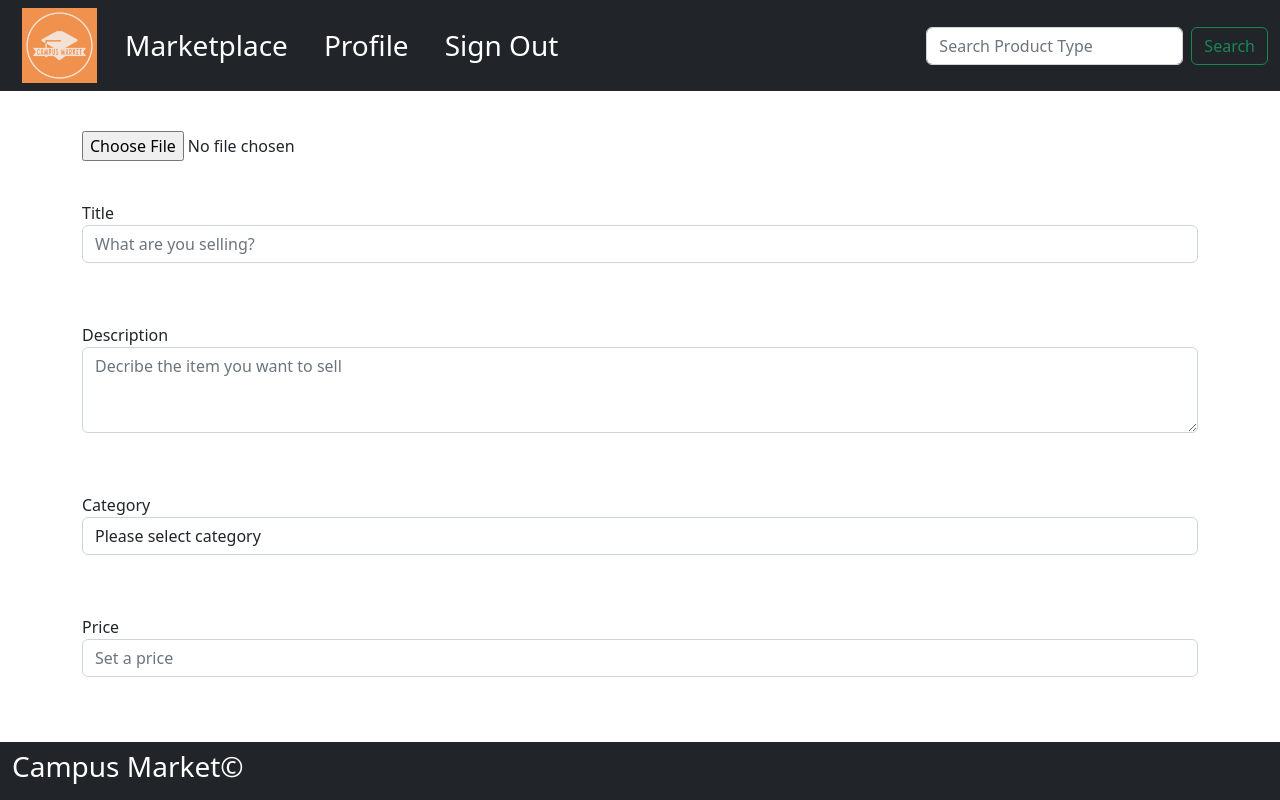
After one commit to njohns91/3155_final_project, a Flask app: template templates/create_listing.html in a window 1280 px wide. The commit adds this page. Run offline with Flask 2, Linux system fonts and the light colour scheme; the template is opened without the code that fills it, so the values that code supplies are empty.

Commit message:
Added listing pages

```diff
--- a/static/css/styles.css
+++ b/static/css/styles.css
@@ -4,3 +4,15 @@
     margin-left: 10px;
     margin-top: 8px;
 }
+
+form[name="create_form"] {
+    margin-top: 20px;
+    padding-top: 20px;
+}
+
+.form-group{
+    margin-top: 20px;
+    padding-top: 20px;
+    margin-bottom: 20px;
+    padding-bottom: 20px;
+}
--- /dev/null
+++ b/templates/create_listing.html
@@ -0,0 +1,36 @@
+{% extends '_layout.html' %}
+{% block body %}
+
+<form name="create_form" action="/movies" method="post"></form>
+            <div class="file-upload-wrapper">
+                <input type="file" id="input-file-now-custom-2" class="file-upload"
+               data-height="500" />
+            </div>
+            <div class="form-group">
+                <label for="exampleFormControlInput1">Title</label>
+                <input type="text" class="form-control" id="product_title" placeholder="What are you selling?">
+              </div>
+              <div class="form-group">
+                <label for="exampleFormControlTextarea1">Description</label>
+                <textarea class="form-control" id="product_description" placeholder="Decribe the item you want to sell" rows="3"></textarea>
+              </div>
+              <div class="form-group">
+                <label for="exampleFormControlSelect1">Category</label>
+                <select class="form-control" id="product_category">
+                  <option value="0">Please select category</option>
+                  <option value="1">Clothes</option>
+                  <option value="2">Books</option>
+                  <option value="3">Other</option>
+                  <option value="3">Electronics</option>
+                </select>
+              </div>
+              <div class="form-group">
+                <label for="exampleFormControlInput1">Price</label>
+                <input type="number" class="form-control" id="product_price" placeholder="Set a price">
+              </div>
+            </form>
+
+
+
+
+{% endblock %}
```
Also changed, not shown: templates/update_listing.html (added, +36 -0 lines).
